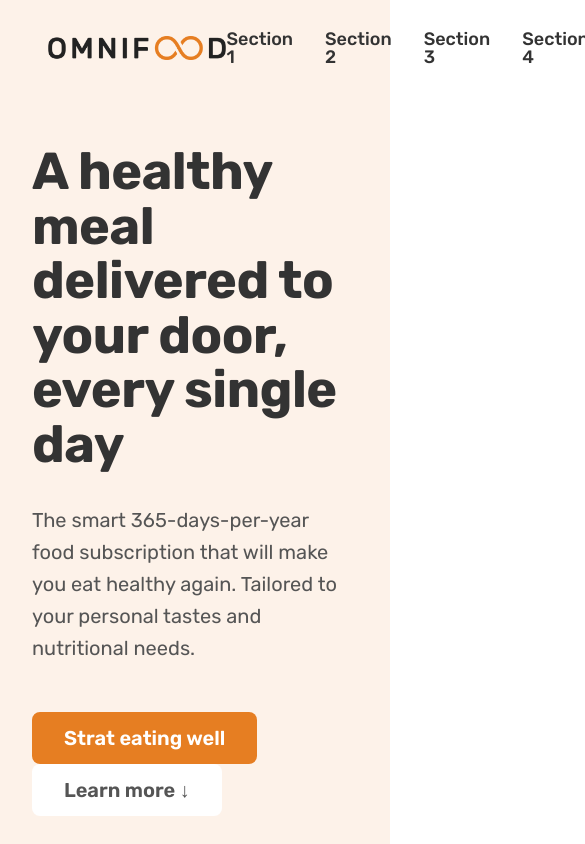
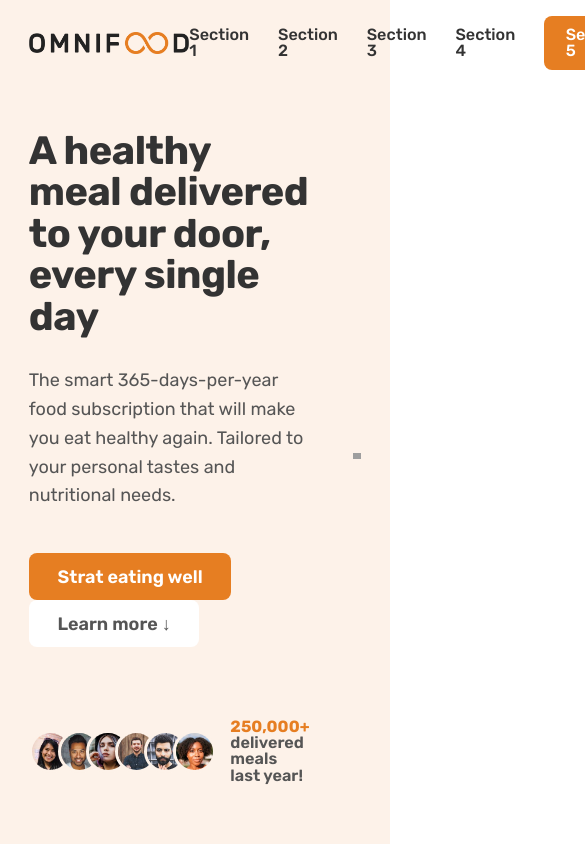
Before and after one commit to hesamkurd/omnifood, a plain HTML site: page index.html in a window 390 px wide. Shown: the top 844 px of the page, 585 px wide, since content can reach past the window. Drawn offline with nearby package versions, Linux system fonts and the light colour scheme; grey boxes are pictures that could not be loaded.

Commit message:
media query part 1

```diff
--- a/css/general.css
+++ b/css/general.css
@@ -111,7 +111,8 @@ body {
   align-items: center;
 }
 .heading-primary,
-.heading-secondary {
+.heading-secondary,
+.heading-tertiary {
   font-weight: 700;
   color: #333;
   letter-spacing: -0.5px;
--- /dev/null
+++ b/css/queries.css
@@ -0,0 +1,49 @@
+@media (max-width: 84em) {
+  .hero {
+    max-width: 120rem;
+  }
+
+  .heading-primary {
+    font-size: 4.4rem;
+  }
+
+  .gallery {
+    grid-template-columns: repeat(2, 1fr);
+  }
+}
+
+@media (max-width: 75em) {
+  html {
+    font-size: 56.25%;
+  }
+
+  .header {
+    padding: 0 3.2rem;
+  }
+
+  .grid {
+    row-gap: 6.4rem;
+    column-gap: 4.8rem;
+    /* margin-bottom: 9.6rem; */
+  }
+
+  .heading-secondary {
+    font-size: 3.6rem;
+  }
+
+  .heading-tertiary {
+    font-size: 2.4rem;
+  }
+
+  .main-nav-list {
+    gap: 3.2rem;
+  }
+
+  .hero {
+    gap: 4.8rem;
+  }
+
+  .testimonial-container {
+    padding: 9.6rem 3.2rem;
+  }
+}
--- a/css/style.css
+++ b/css/style.css
@@ -23,7 +23,7 @@
   list-style: none;
   display: flex;
   align-items: center;
-  gap: 3.2rem;
+  gap: 4.8rem;
 }
 
 .main-nav-link:link,
--- a/index.html
+++ b/index.html
@@ -11,6 +11,7 @@
     rel="stylesheet" />
   <link rel="stylesheet" href="css/general.css" />
   <link rel="stylesheet" href="css/style.css" />
+  <link rel="stylesheet" href="css/queries.css" />
   <title>Omnifood</title>
 </head>
 
```
